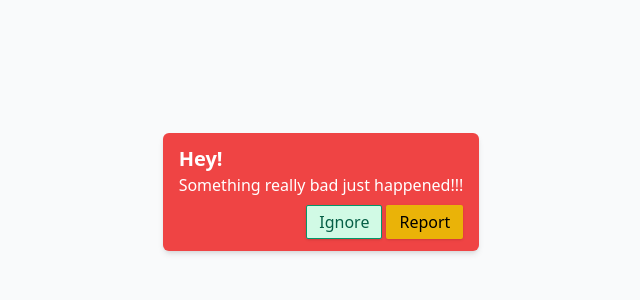
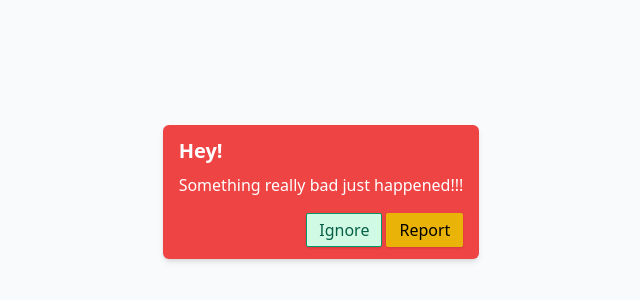
Before and after one commit to henil0604/sveltui, a SvelteKit app: page / in a window 1280 px wide. Shown: the part 208-508 px from the top of the page, without its empty margins (319-959 px from the left). Built offline with nearby package versions, Linux system fonts and the light colour scheme.

Commit message:
fix: too less gap between body and header

```diff
--- a/src/routes/+page.svelte
+++ b/src/routes/+page.svelte
@@ -8,7 +8,9 @@
             ><h1 class="text-xl">Hey!</h1></svelte:fragment
         >
         <svelte:fragment slot="body"
-            >Something really bad just happened!!!</svelte:fragment
+            ><div class="py-2">
+                Something really bad just happened!!!
+            </div></svelte:fragment
         >
         <div class="flex justify-end mt-2 gap-1" slot="footer">
             <Button type="soft" variant="tertiary">Ignore</Button>
```
